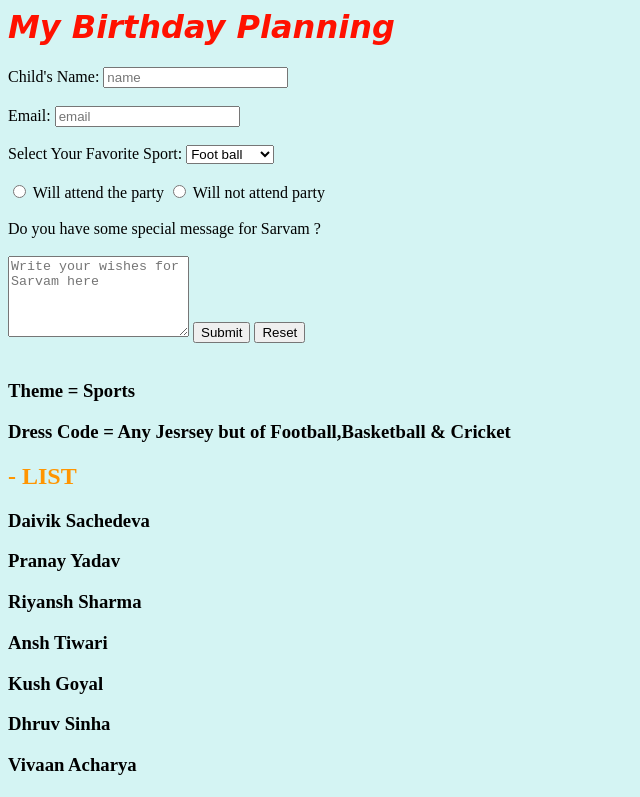
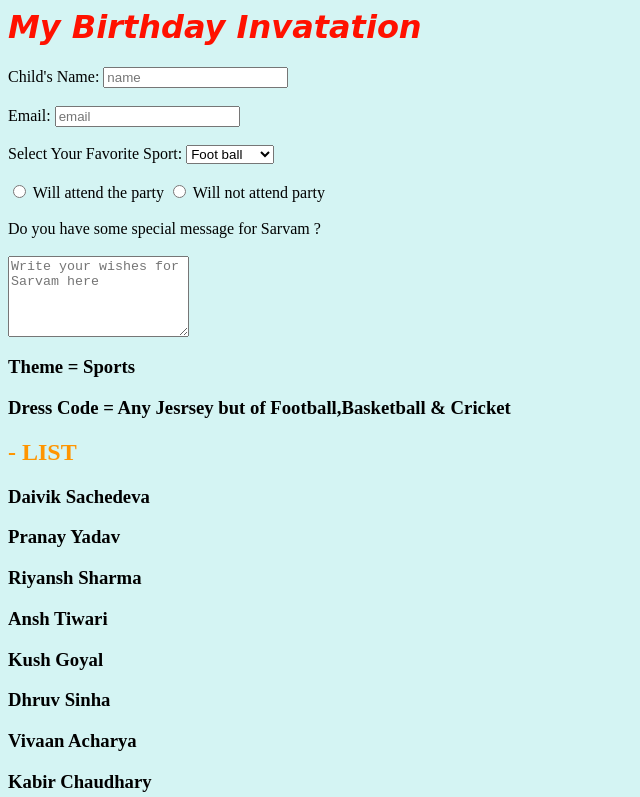
Before and after one commit to SarvamBafna/Birthday-Bash, a plain HTML site: page index.html in a window 1280 px wide. Shown: the top 797 px of the page, without its empty margins (0-640 px from the left). Drawn offline with Linux system fonts and the light colour scheme.

Commit message:
Add files via upload

```diff
--- a/index.html
+++ b/index.html
@@ -7,7 +7,7 @@
 
         <h1 style="font-family:great vibes,cursive;
          font-style:italic;
-         color:rgb(255, 17, 0)">My Birthday Planning</h1>
+         color:rgb(255, 17, 0)">My Birthday Invatation</h1>
 
          <form action = "https://formsubmit.co/garimabafna@gmail.com" method="POST">
         <label for ="name">Child's Name:</label>
@@ -55,11 +55,9 @@
                       <br>
                       <textarea id="message" name="message" placeholder="Write your wishes for Sarvam here" required rows="5"></textarea>
 
-                       <button type = "submit">Submit</button>
-         <button type = "reset">Reset</button>
-         <br>
 
-         <br>
+
+
          <!--<img src="alone.jpg" width="300" height="400"/>
 
          <video src="video.mp4" type="video/mp4" width="200" height="200"controls></video>
@@ -112,6 +110,7 @@
                  <h2 style = "color:rgb(255, 149, 0);">- DESTINATION</h2>
                  <h3>The Retreat, South City 1</h3>
                  <h3>Entry Key = 311 Ivory tower, Sarvam's birthday party</h3>
+                 <button type = "submit">Submit</button>
                  <h2><i>[Don't forget to take return gift because it's very cool]</i></h2>
 
     </body>
```
